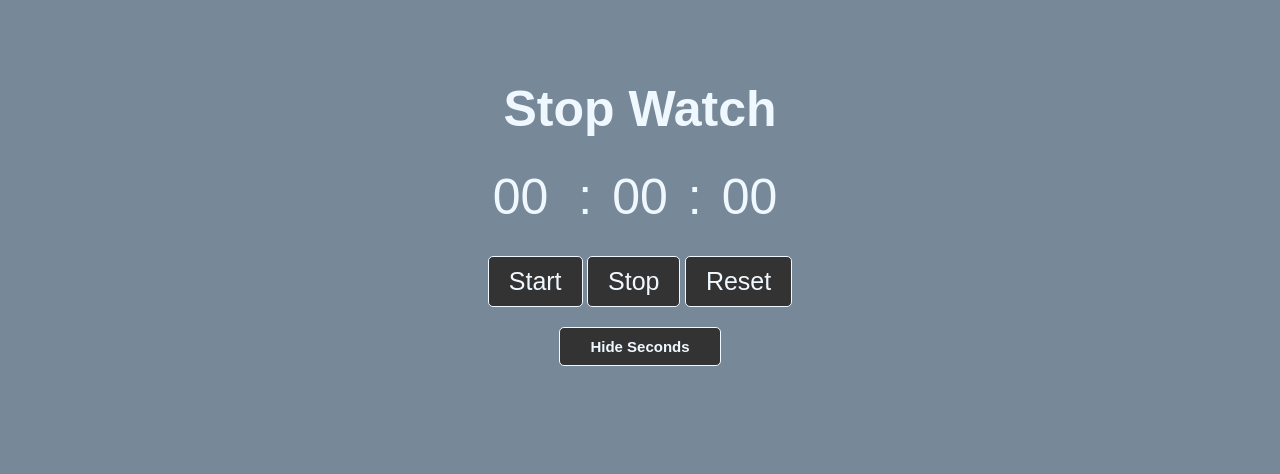
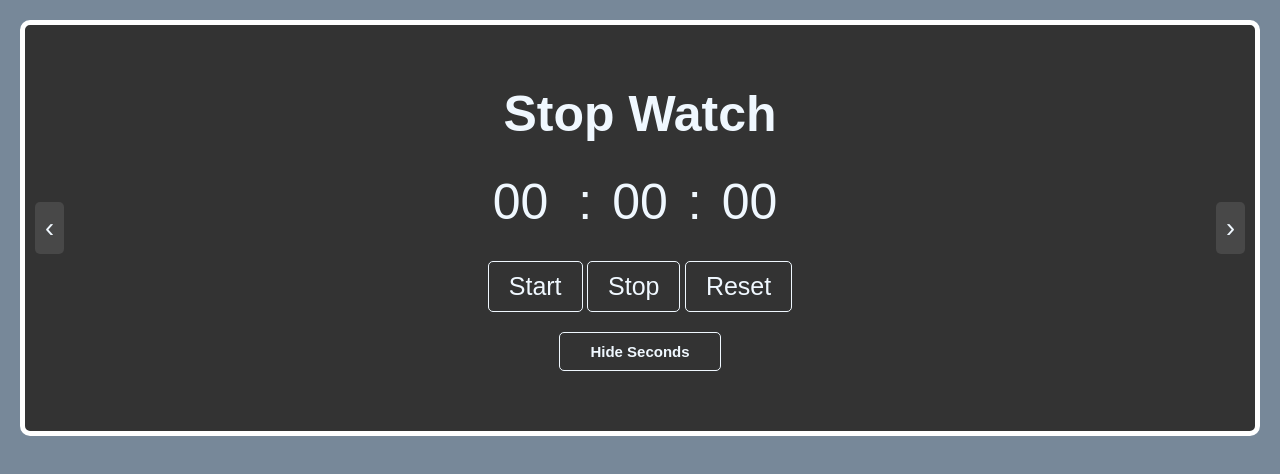
Before and after one commit to Noppanut01/Stop_watch, a plain HTML site: page index.html in a window 1280 px wide. Drawn offline with Linux system fonts and the light colour scheme.

Commit message:
update arrow key

```diff
--- a/index.html
+++ b/index.html
@@ -1,21 +1,22 @@
 <!DOCTYPE html>
 <html lang="en">
+
 <head>
     <meta charset="UTF-8">
     <meta name="viewport" content="width=device-width, initial-scale=1.0">
     <title>Timer</title>
     <link rel="stylesheet" href="style.css">
 </head>
+
 <body>
     <div class="container">
         <div class="main">
-
             <h1>Stop Watch</h1>
             <div class="time-format">
                 <p class="num">
                     <span id="hours">00</span>
-                    <p id="colon1">:</p><span id="minutes">00</span>
-                    <p id="colon2">:</p><span id="seconds">00</span>
+                <p id="colon1">:</p><span id="minutes">00</span>
+                <p id="colon2">:</p><span id="seconds">00</span>
                 </p>
             </div>
             <div class="Button-reset">
@@ -26,9 +27,13 @@
             <div class="toggle-sw">
                 <button id="toggle-switch"><b id="toggle-text">Hide Seconds</b></button>
             </div>
-
-    </div>
+        </div>
+        <div class="arrow">
+            <div class="prev">&#8249;</div>
+            <div class="next">&#8250;</div>
+        </div>
     </div>
     <script src="script.js"></script>
 </body>
+
 </html>
--- a/style.css
+++ b/style.css
@@ -4,11 +4,12 @@
     box-sizing: border-box;
 }
 
-/* .container{
+.container{
     background-color:#333;
-    padding: auto;
-    margin: auto 20%;
-} */
+    border-radius: 10px;
+    border: 5px solid white;
+    position: relative;
+}
 
 
 body{
@@ -85,3 +86,26 @@ button#Button-reset:hover,#Button-stop:hover,#Button-start:hover{
     border: 1px solid #333;
     cursor: pointer;
 }
+
+.arrow{
+    width: 100%;
+    position: absolute;
+    top: 50%;
+    left: 0;
+    transform: translateY(-50%);
+    justify-content: space-between;
+    font-size: 1.7rem;
+    display: flex;
+}
+
+.prev, .next{
+    background-color: rgba(255, 255, 255, 0.1);
+    border-radius: 5px;
+    transition: .5s;
+    color: aliceblue;
+}
+
+.prev:hover, .next:hover{
+    background-color: rgba(255, 255, 255, 0.2);
+    cursor: pointer;
+}
```
